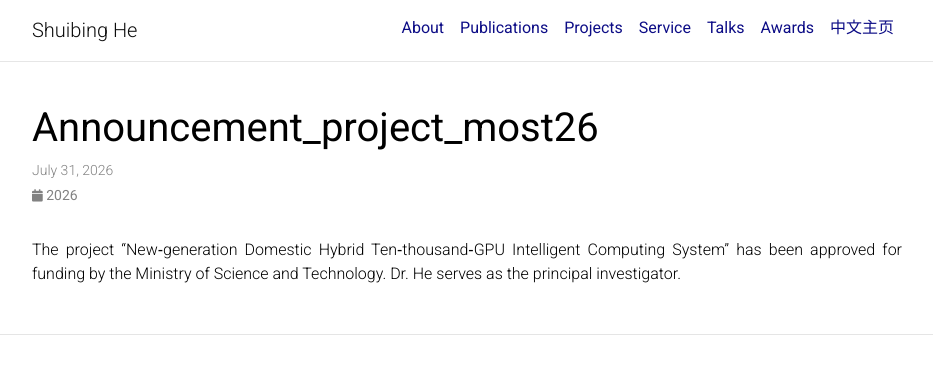
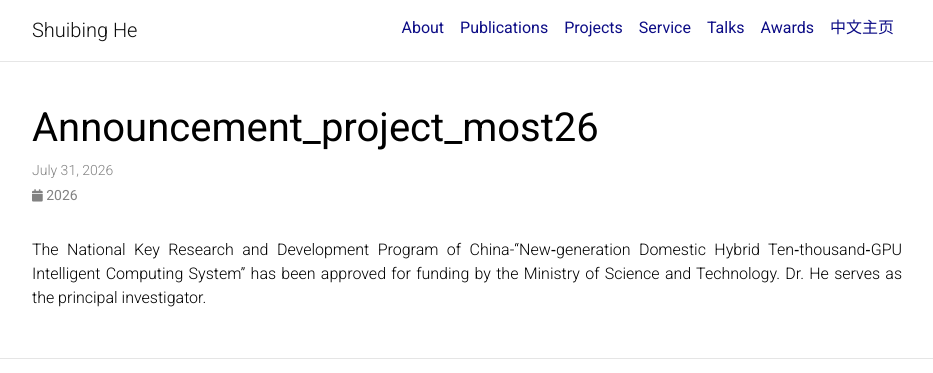
Before and after one commit to shuibing9420/shuibing9420.github.io, a Jekyll site: the page built from _news/announcement_project_most26.md, in a window 1280 px wide, cut to the strip 0-373 px from the top of the page. Shown: the whole strip, without its empty margins (173-1106 px from the left). Built offline with Jekyll 4.4.1, drawn with Linux system fonts in a browser that asks for light colours; full-size pictures stand in for the smaller copies a plugin makes; comment, search, counter and statistics services are not loaded; a style sheet for code colours, icons or effects is not loaded.

```diff
--- a/_news/announcement_project_most26.md
+++ b/_news/announcement_project_most26.md
@@ -5,6 +5,6 @@ inline: true
 related_posts: false
 ---
 
-The project “New‑generation Domestic Hybrid Ten‑thousand‑GPU Intelligent
+The National Key Research and Development Program of China-“New‑generation Domestic Hybrid Ten‑thousand‑GPU Intelligent
 Computing System” has been approved for funding by the Ministry of
 Science and Technology. Dr. He serves as the principal investigator.
```
Also changed, not shown: _news/announcement_grcs26shanghai.md (added, +8 -0 lines).
